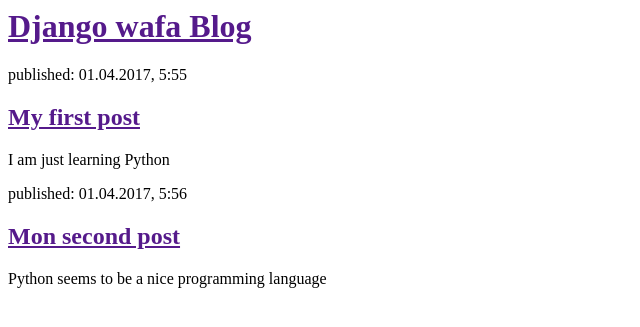
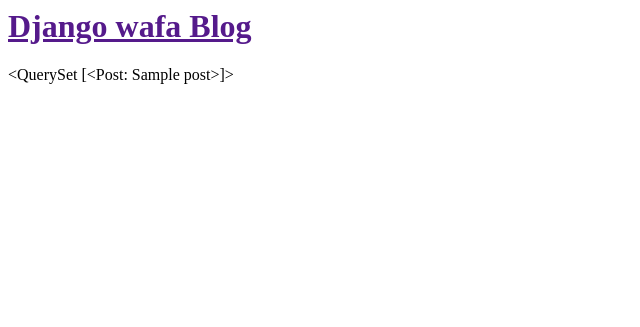
Before and after one commit to wafab24k/my-first-blog, a Django app: template blog/templates/blog/post_list.html in a window 1280 px wide. Shown: the top 327 px of the page, without its empty margins (0-640 px from the left). Run offline with Django 3.2, Linux system fonts and the light colour scheme; the template is opened without the code that fills it: values that come from a table or form of the project are taken from there, others are empty; tables that the repository leaves empty hold one stand-in row (values such as "Sample post"); parts of the project's set-up code (start-up, migrations or seed data) failed here and were passed over.

Commit message:
Modified templates to display posts from database.

```diff
--- a/blog/templates/blog/post_list.html
+++ b/blog/templates/blog/post_list.html
@@ -7,16 +7,6 @@
             <h1><a href="">Django wafa Blog</a></h1>
         </div>
 
-        <div>
-            <p>published: 01.04.2017, 5:55</p>
-            <h2><a href="">My first post</a></h2>
-            <p>I am just learning Python</p>
-        </div>
-
-        <div>
-             <p>published: 01.04.2017, 5:56</p>
-            <h2><a href="">Mon second post</a></h2>
-            <p>Python seems to be a nice programming language</p>
-        </div>
+       {{ posts }}
     </body>
 </html>
--- a/blog/views.py
+++ b/blog/views.py
@@ -1,5 +1,8 @@
 from django.shortcuts import render
+from django.utils import timezone
+from .models import Post
 
 # Create your views here.
 def post_list(request):
-    return render(request, 'blog/post_list.html', {})
+	posts = Post.objects.filter(published_date__lte=timezone.now()).order_by('published_date')
+   return render(request, 'blog/post_list.html', {'posts': posts})
```
